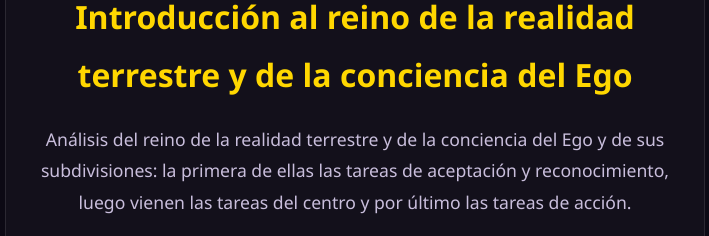
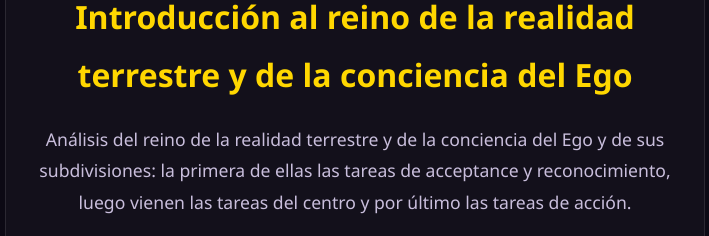
Before and after one commit to revalfotos-cyber/tarot-sabiduria, a plain HTML site: page index.html in a window 1280 px wide. Shown: the part 3020-3256 px from the top of the page, 285-994 px from the left. Drawn offline with Linux system fonts and the light colour scheme.

Commit message:
Update index.html

```diff
--- a/index.html
+++ b/index.html
@@ -78,7 +78,7 @@
             <div class="tarjeta-curso" style="background: rgba(255,255,255,0.03); padding: 20px; border-radius: 12px; margin-bottom: 25px; border: 1px solid rgba(255,255,255,0.1);">
                 <img src="Imagen curso 3.jpg" alt="Curso 3" style="width:100%; max-width:250px; border-radius: 8px; margin-bottom: 15px;">
                 <h3>Introducción al reino de la realidad terrestre y de la conciencia del Ego</h3>
-                <p>Análisis del reino de la realidad terrestre y de la conciencia del Ego y de sus subdivisiones: la primera de ellas las tareas de aceptación y reconocimiento, luego vienen las tareas del centro y por último las tareas de acción.</p>
+                <p>Análisis del reino de la realidad terrestre y de la conciencia del Ego y de sus subdivisiones: la primera de ellas las tareas de acceptance y reconocimiento, luego vienen las tareas del centro y por último las tareas de acción.</p>
                 <p style="color: #ffd700; font-size: 1.5rem; font-weight: bold; margin: 10px 0;">$35 USD</p>
                 <a href="TU_LINK_DE_HOTMART_AQUÍ_3" class="gold" target="_blank">Inscribirse en Hotmart →</a>
             </div>
```
